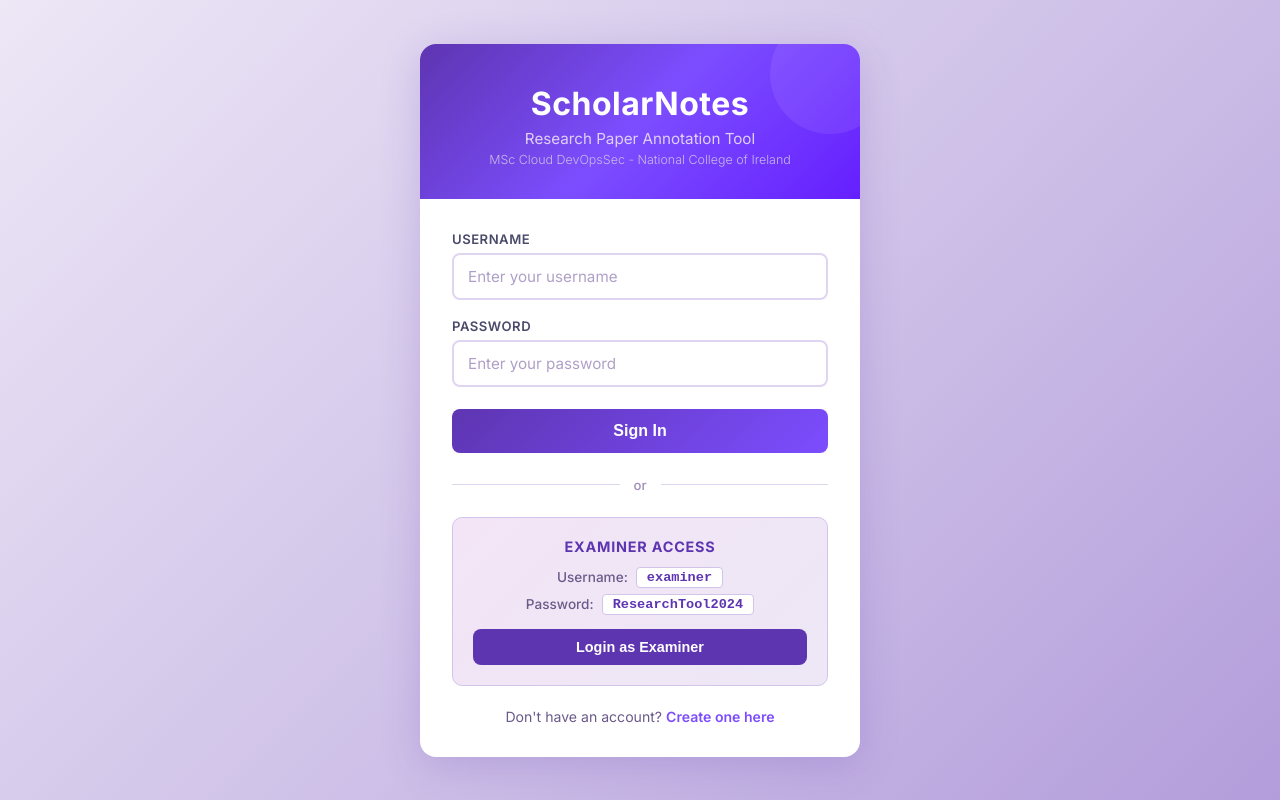
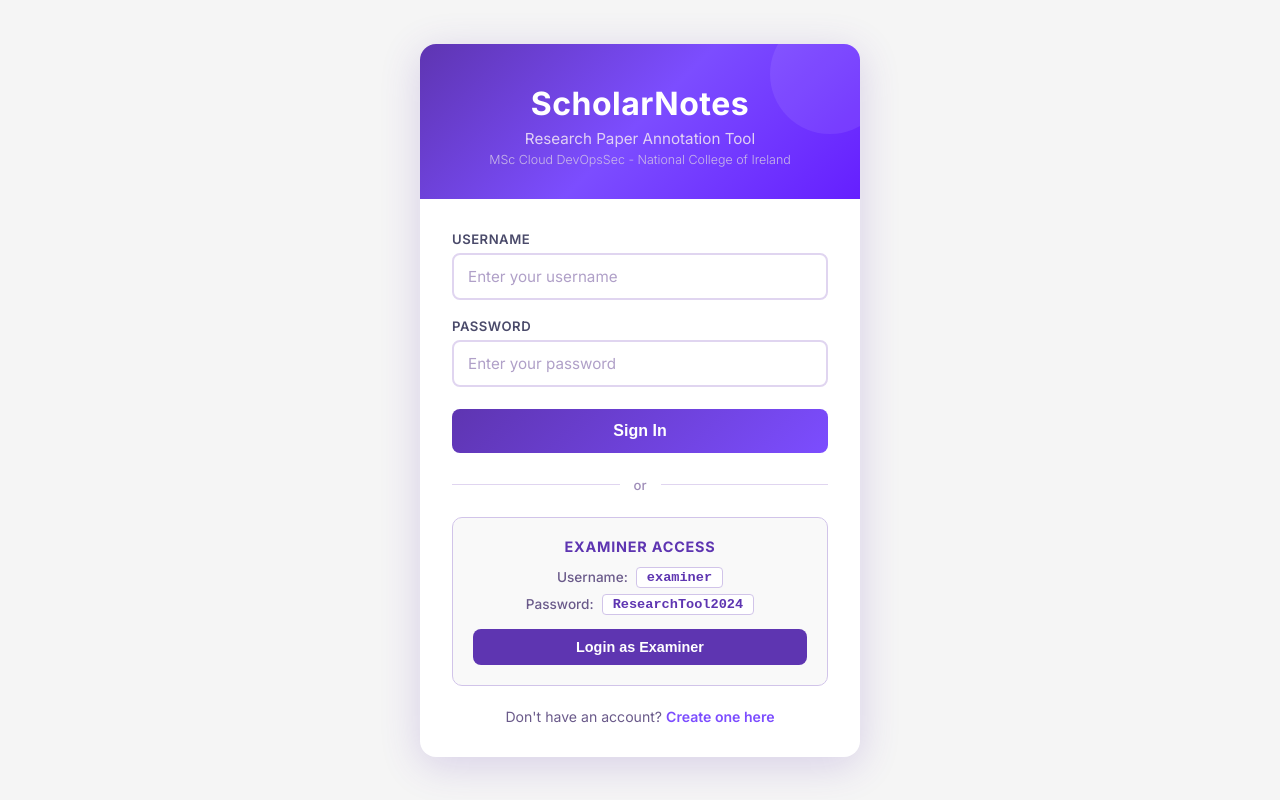
Before and after one commit to VinodAsari23/Devsecops, a React (Create React App) app in the folder frontend/: page /login in a window 1280 px wide. Built offline with nearby package versions, Linux system fonts and the light colour scheme; no server answers.

Commit message:
Change theme to white background, keep purple accents only

```diff
--- a/frontend/src/index.css
+++ b/frontend/src/index.css
@@ -11,7 +11,7 @@
 
 body {
   font-family: 'Inter', -apple-system, BlinkMacSystemFont, 'Segoe UI', Roboto, sans-serif;
-  background: linear-gradient(135deg, #ede7f6 0%, #d1c4e9 50%, #b39ddb 100%);
+  background: #ffffff;
   min-height: 100vh;
   color: #1a1a2e;
   -webkit-font-smoothing: antialiased;
--- a/frontend/src/pages/Login.css
+++ b/frontend/src/pages/Login.css
@@ -9,7 +9,7 @@
   align-items: center;
   justify-content: center;
   padding: 20px;
-  background: linear-gradient(135deg, #ede7f6 0%, #d1c4e9 50%, #b39ddb 100%);
+  background: #f5f5f5;
 }
 
 .login-card {
@@ -162,7 +162,7 @@
 }
 
 .login-examiner-box {
-  background: linear-gradient(135deg, #f3e5f5 0%, #ede7f6 100%);
+  background: #f9f9f9;
   border: 1px solid #d1c4e9;
   border-radius: 10px;
   padding: 20px;
--- a/frontend/src/pages/Signup.css
+++ b/frontend/src/pages/Signup.css
@@ -9,7 +9,7 @@
   align-items: center;
   justify-content: center;
   padding: 20px;
-  background: linear-gradient(135deg, #ede7f6 0%, #d1c4e9 50%, #b39ddb 100%);
+  background: #ffffff;
 }
 
 .signup-card {
```
